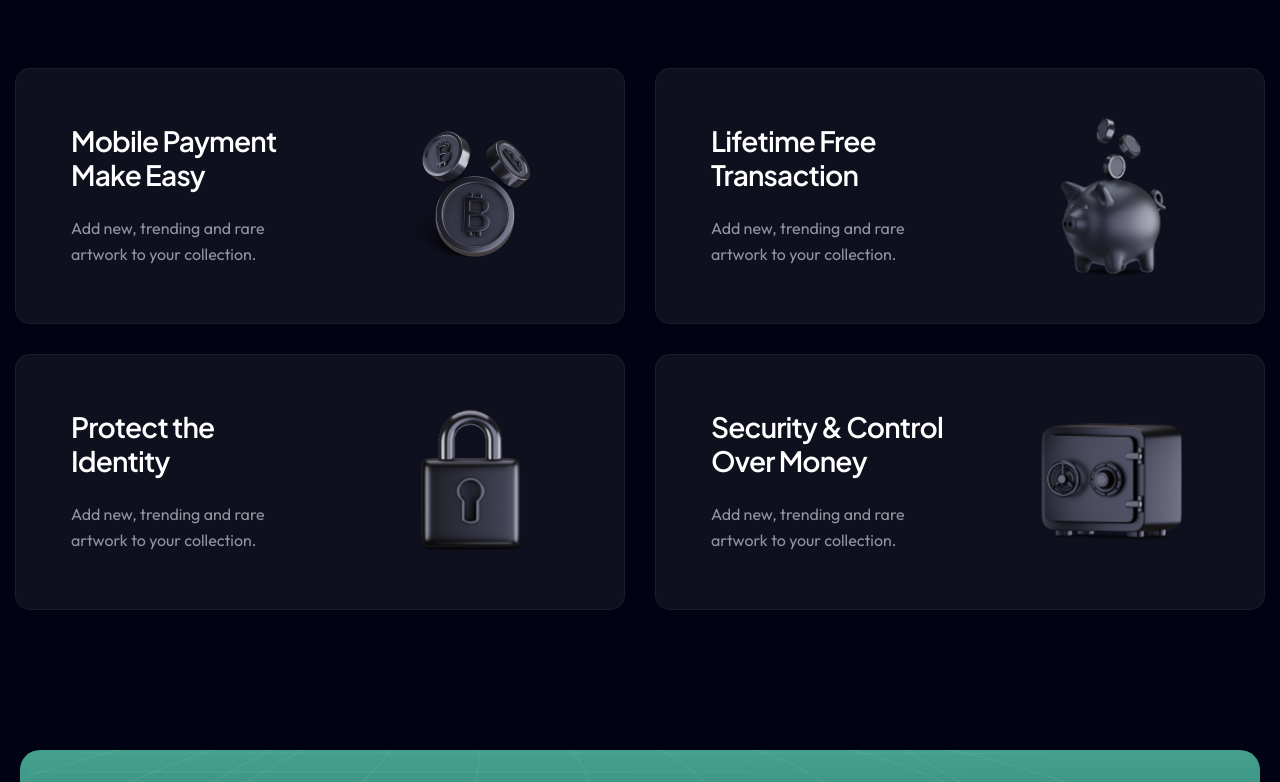
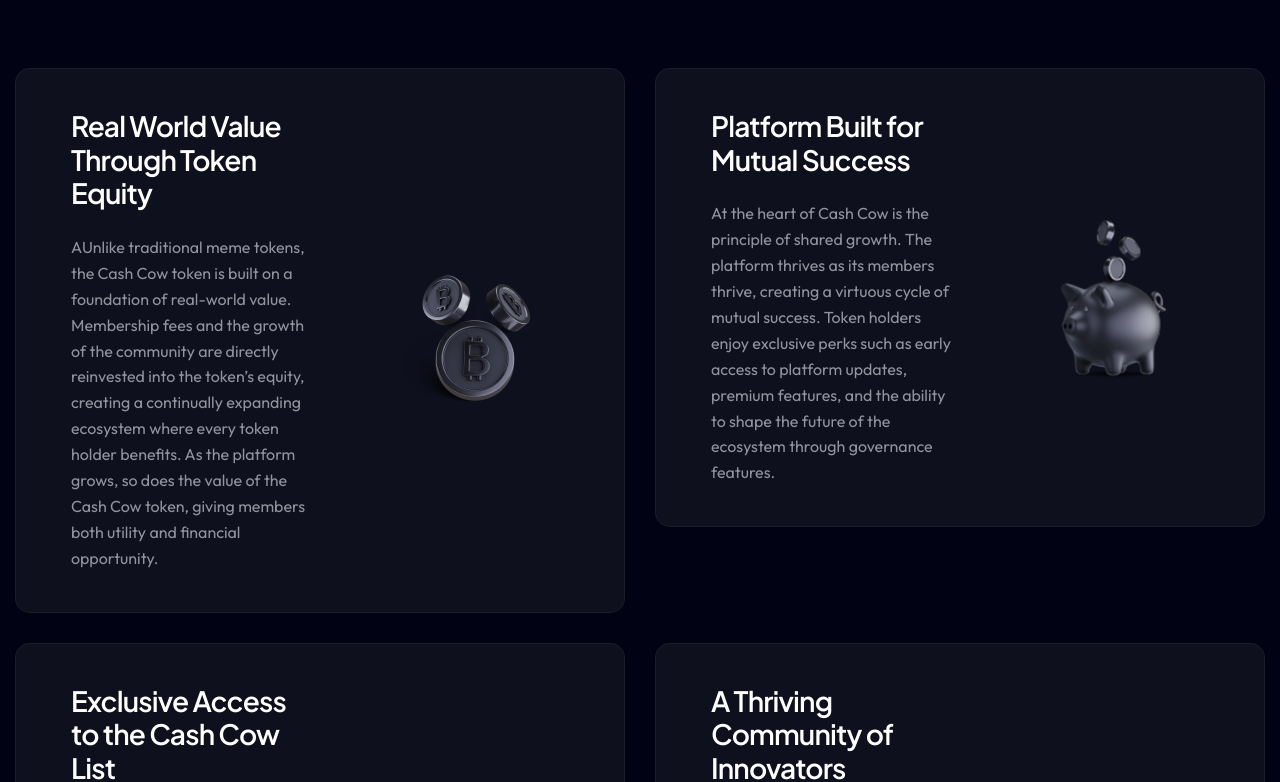
Before and after one commit to Medkabs/CashCow, a Next.js app: page / in a window 1280 px wide. Shown: the part 2358-3140 px from the top of the page. Built offline with nearby package versions, Linux system fonts and the light colour scheme.

Commit message:
changes to paragraphs and images.

```diff
--- a/src/components/home/ChartArea.tsx
+++ b/src/components/home/ChartArea.tsx
@@ -21,18 +21,19 @@ const intro_data: DataType[] = [
    {
       id: 1,
       title: "Who We Are",
-      desc: (<>Iko is a 100% pre-scratched cryotome There are 1 Million Minutes, and 60% of them can be yours (60% - ICO) Utility & security token (applies to all transactions and gives a monthly dividend)</>),
+      desc: (<>Cash Cow, a flagship product of Flip It Mutual LLC, is a revolutionary ecosystem designed to empower and inspire entrepreneurs by leveraging the synergy of blockchain technology, artificial intelligence, and community collaboration. With its unique combination of playful branding and powerful utility, Cash Cow offers a transformative experience for individuals who want to turn their ideas into reality while benefiting from the equity growth of an innovative token-driven platform.
+         At its core, Cash Cow blends the charm of a crypto meme token with real-world applications, creating a vibrant and engaged community of visionaries, innovators, and creators. By joining Cash Cow, members gain access to cutting-edge tools, valuable resources, and exclusive opportunities designed to foster entrepreneurial success.</>),
    },
-   {
-      id: 2,
-      title: "Wealth?",
-      desc: (<>Users with Iko have lower system fees Price growth is gathered by demand for Unifox technologies. You own a stake in an international corporation. You are part of the community</>),
-   },
-   {
-      id: 3,
-      title: "True Riches?",
-      desc: (<>The underlying growth attracts investors The whole community is interested in growing the Iko prize. The company is planning to continue to expand the project, and it will cost the top up</>),
-   },
+   // {
+   //    id: 2,
+   //    title: "Wealth?",
+   //    desc: (<>Users with Iko have lower system fees Price growth is gathered by demand for Unifox technologies. You own a stake in an international corporation. You are part of the community</>),
+   // },
+   // {
+   //    id: 3,
+   //    title: "True Riches?",
+   //    desc: (<>The underlying growth attracts investors The whole community is interested in growing the Iko prize. The company is planning to continue to expand the project, and it will cost the top up</>),
+   // },
 ]
 
 
@@ -60,7 +61,7 @@ const ChartArea = () => {
          <div className="row">
             <div className="col-xl-6">
                <div className="section-title mb-45">
-                  <h2 className="title style2">Introducing Iko Crypto</h2>
+                  <h2 className="title style2">Introducing Cash Cow</h2>
                   <p className="sec-text">True wealth in the world of virtual currencies</p>
                </div>
             </div>
@@ -80,17 +81,26 @@ const ChartArea = () => {
                </div>
                <div className="intro-wrap mt-50">
                   <h6 className="intro-wrap-title">Our Mission & Vission</h6>
-                  <p className="intro-wrap-text">Iko is a 100% pre-scratched cryptome
-                     There are 1 Million Minutes, and 60% of them can be yours (60% - ICO)
-                     Utility & security token
-                     (applies to all transactions and gives a monthly dividend)</p>
-                  <p className="intro-wrap-text mt-40">Iko is a 100% pre-scratched cryptome
-                     There are 1 Million Minutes, and 60% of them can be yours (60% - ICO)
-                     Utility & security token
-                     (applies to all transactions and gives a monthly dividend)</p>
-                  <p className="intro-wrap-text mt-40">Iko is a 100% pre-scratched cryptome
-                     There are 1 Million Minutes, and 60% of them can be yours (60% - ICO)</p>
-               </div>
+                  <p className="intro-wrap-text">Mission:
+                  Cash Cow’s mission is to fuel entrepreneurial
+                  ambition and innovation by providing access to advanced AI tools, fostering a
+                  collaborative community, and creating a token-driven ecosystem where mutual
+                  success thrives.
+</p>
+                  <p className="intro-wrap-text mt-40">Vision:
+                     To establish Cash Cow as the leading platform for entrepreneurs seeking inspiration,
+                      practical strategies, and access to exclusive opportunities, while building a global
+                      community that rewards creativity and collaboration.</p>
+                  </div>
+               <div className="intro-wrap mt-50">
+                  <h6 className="intro-wrap-title">The Cash Cow Movement</h6>
+                  <p className="intro-wrap-text">By choosing Cash Cow, you’re not just joining a platform, you’re embracing a movement.
+                      This is your opportunity to turn ambition into achievement, dreams into strategy,
+                      and ideas into success. Whether you’re a seasoned entrepreneur or just starting your journey,
+                       Cash Cow provides the tools, community, and support you need to thrive in the digital age.
+                      With Cash Cow, the possibilities are endless. Be part of the herd. Grow with Cash Cow.</p>
+
+                  </div>
             </div>
          </div>
       </div>
--- a/src/components/home/FeatureOne.tsx
+++ b/src/components/home/FeatureOne.tsx
@@ -15,26 +15,27 @@ interface DataType {
 const feature_data: DataType[] = [
    {
       id: 1,
-      title: (<>Mobile Payment Make Easy</>),
-      desc: (<>Add new, trending and rare artwork to your collection.</>),
+      title: (<>Real World Value Through Token Equity</>),
+      desc: (<>AUnlike traditional meme tokens, the Cash Cow token is built on a foundation of real-world value. Membership fees and the growth of the community are directly reinvested into the token’s equity, creating a continually expanding ecosystem where every token holder benefits. As the platform grows, so does the value of the Cash Cow token, giving members both utility and financial opportunity.</>),
       img: featureImg_1,
    },
    {
       id: 2,
-      title: (<>Lifetime Free Transaction</>),
-      desc: (<>Add new, trending and rare artwork to your collection.</>),
+      title: (<>Platform Built for Mutual Success</>),
+      desc: (<>At the heart of Cash Cow is the principle of shared growth. The platform thrives as its members thrive, creating a virtuous cycle of mutual success. Token holders enjoy exclusive perks such as early access to platform updates, premium features, and the ability to shape the future of the ecosystem through governance features.</>),
       img: featureImg_2,
    },
    {
       id: 3,
-      title: (<>Protect the <br /> Identity</>),
-      desc: (<>Add new, trending and rare artwork to your collection.</>),
+      title: (<>Exclusive Access  <br /> to the Cash Cow List</>),
+      desc: (<>The Cash Cow List is your gateway to recognition and opportunity. This exclusive, curated list showcases the most promising entrepreneurial ideas within the community, connecting members to funding opportunities, partnerships, and other resources that can elevate their ventures. Whether you’re looking to gain visibility, attract investors, or collaborate with other members, the Cash Cow List is your platform to shine.</>),
       img: featureImg_3,
    },
    {
       id: 4,
-      title: (<>Security & Control Over Money</>),
-      desc: (<>Add new, trending and rare artwork to your collection.</>),
+      title: (<>A Thriving Community of Innovators
+         </>),
+      desc: (<>Cash Cow thrives on collaboration and connection. By joining the ecosystem, you’re becoming part of a global network of ambitious entrepreneurs, investors, and thought leaders. This community provides unparalleled opportunities to share ideas, gain insights, and form partnerships with like-minded individuals who are equally invested in collective success.</>),
       img: featureImg_4
    },
 ]
```
Also changed, not shown: public/assets/css/style.css, public/assets/img/images/contribution_shape01.png, 1 other file (tests, documents, lock files or other folders).
